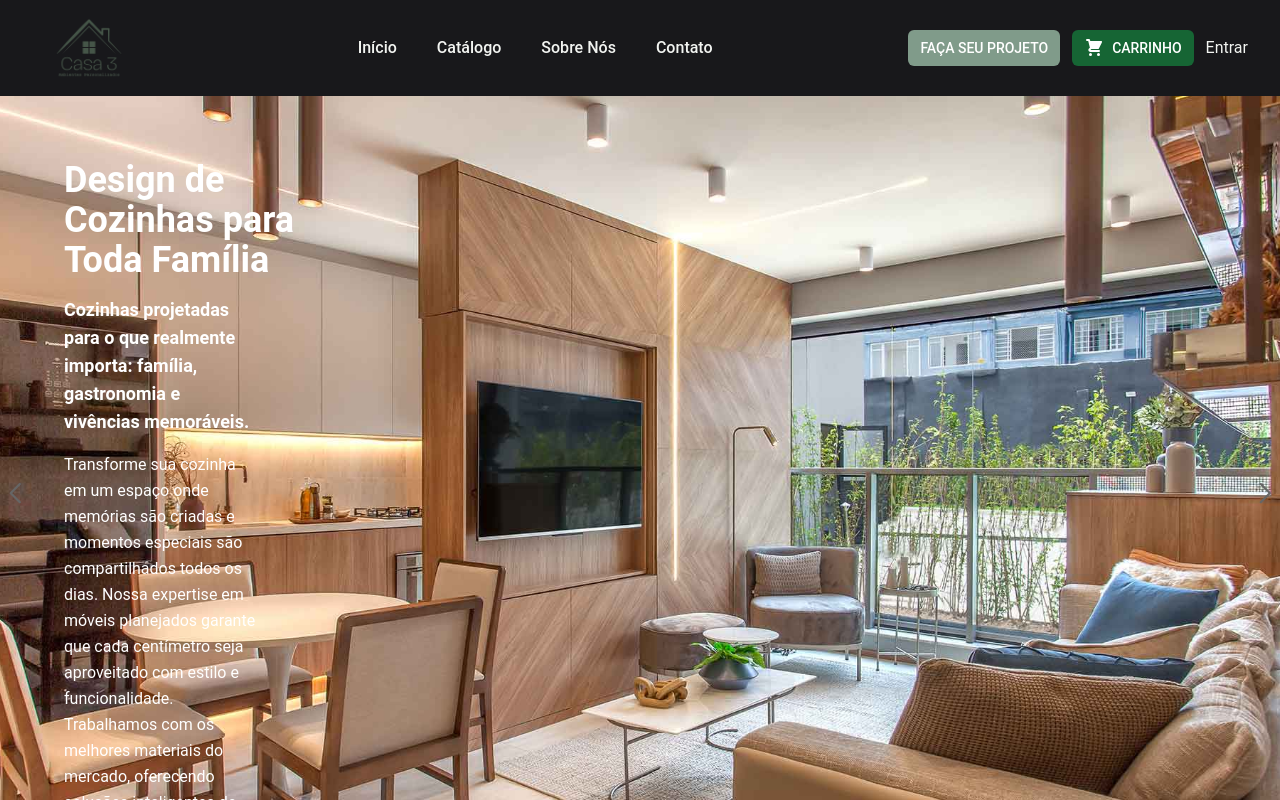
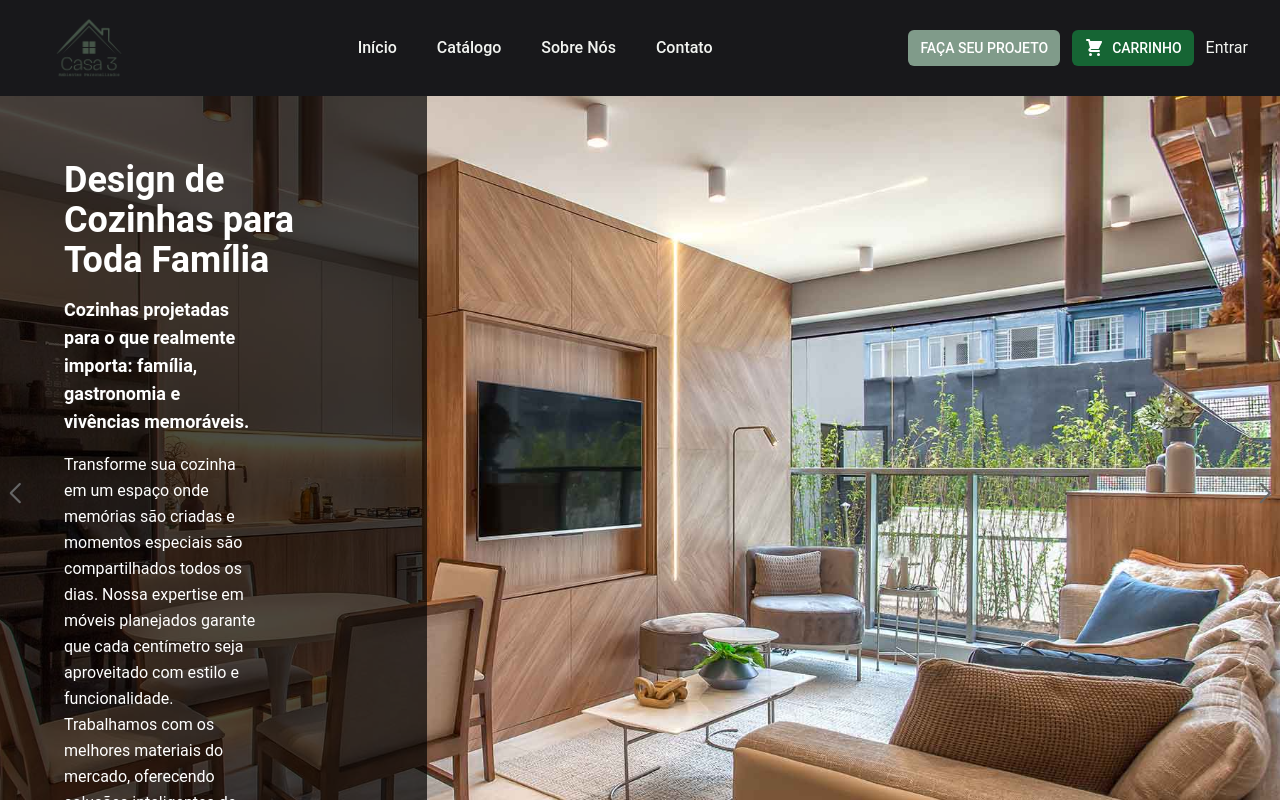
Before and after one commit to GeancarloBastos/ProjetoCasa3, a Next.js app in the folder front/: page / in a window 1280 px wide. Shown: the top 800 px of the page. Built offline with nearby package versions, Linux system fonts and the light colour scheme.

Commit message:
alterações

```diff
--- a/front/src/app/login/page.tsx
+++ b/front/src/app/login/page.tsx
@@ -51,7 +51,7 @@ export default function Login() {
       <h2 className="mt-32 mb-6 text-3xl font-bold text-center">
         Login do Cliente
       </h2>
-      <div className="mb-5">
+      <div className=" mb-5">
         <label
           htmlFor="email"
           className="block mb-2 text-sm font-medium text-gray-900 "
--- a/front/src/components/Carousel.tsx
+++ b/front/src/components/Carousel.tsx
@@ -52,7 +52,7 @@ export default function Carousel() {
         {slides.map((slide, index) => (
           <SwiperSlide key={index} className="hidden relative md:flex justify-center items-center">
             <img src={slide} alt={`Slide ${index + 1}`} className="w-full h-full object-cover" />
-            <div className="hidden md:absolute inset-y-0 left-0 w-1/3 bg-black opacity-70"></div>
+            <div className="hidden md:block absolute inset-y-0 left-0 w-1/3 bg-black opacity-70"></div>
             <div className="absolute left-0 top-1/4 md:top-0 p-16 text-white z-10  w-full md:w-1/4">
               <h2 className="text-3xl w-72 md:text-4xl font-bold mb-4">{slideContent[index].title}</h2>
               <p className="hidden md:block mb-4 text-lg font-semibold">{slideContent[index].subtitle}</p>
--- a/front/src/components/Header.tsx
+++ b/front/src/components/Header.tsx
@@ -77,7 +77,7 @@ export function Header() {
           <div className="px-2 pt-2 pb-3 space-y-1 sm:px-3">
             <Link href="/" className="text-colorc3offbranco hover:text-colorc3verde block px-3 py-2 rounded-md text-base font-medium">Início</Link>
             <Link href="/catalogo" className="text-colorc3offbranco hover:text-colorc3verde block px-3 py-2 rounded-md text-base font-medium">Catálogo</Link>
-            <Link href="/sobre" className="text-colorc3offbranco hover:text-colorc3verde block px-3 py-2 rounded-md text-base font-medium">Sobre Nós</Link>
+            <Link href="#about" className="text-colorc3offbranco hover:text-colorc3verde block px-3 py-2 rounded-md text-base font-medium">Sobre Nós</Link>
             <Link href="/contato" className="text-colorc3offbranco hover:text-colorc3verde block px-3 py-2 rounded-md text-base font-medium">Contato</Link>
           </div>
           <div className="pt-4 pb-3 border-t border-green-700">
```
Also changed, not shown: front/src/app/cadastro/page.tsx (added).
